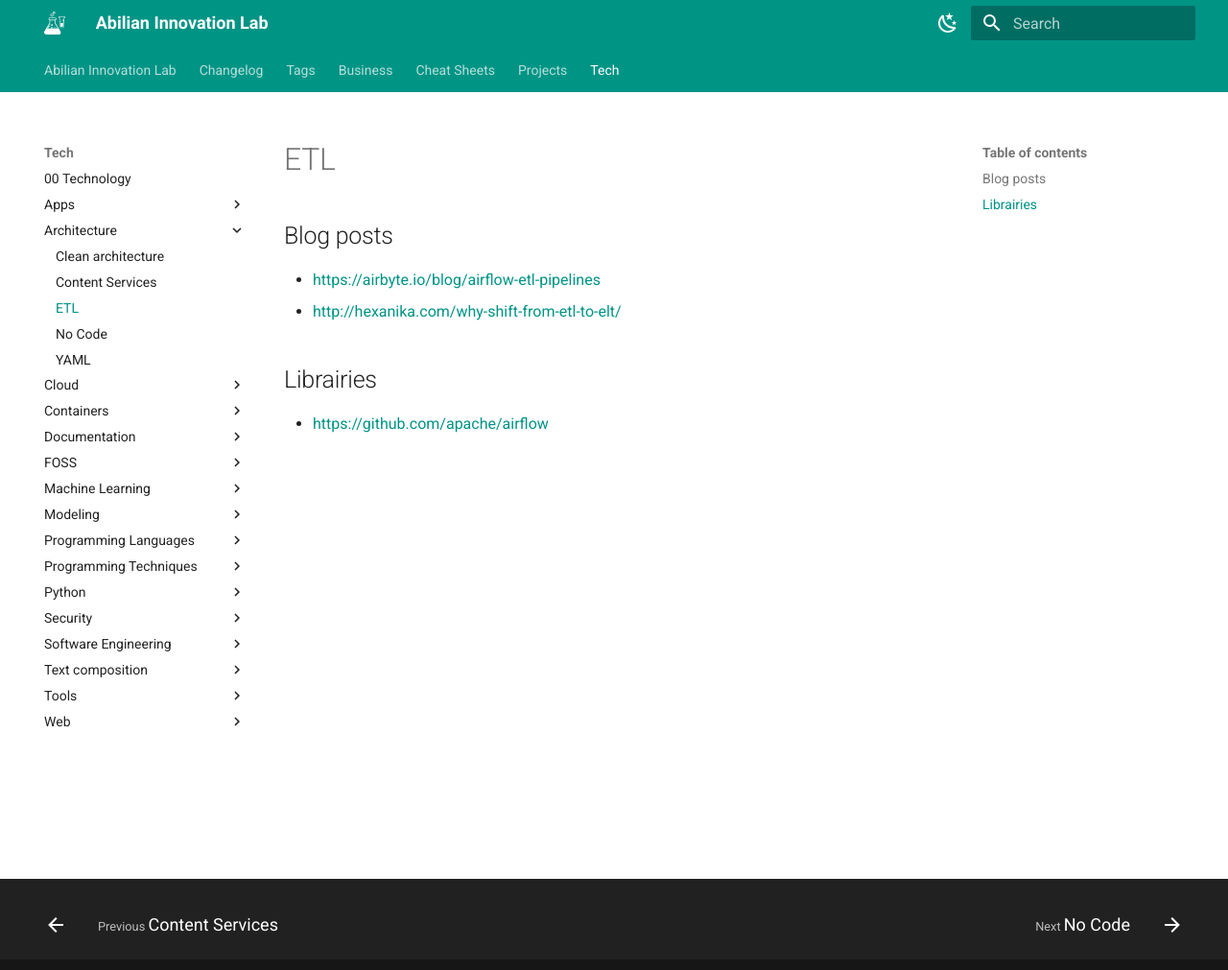
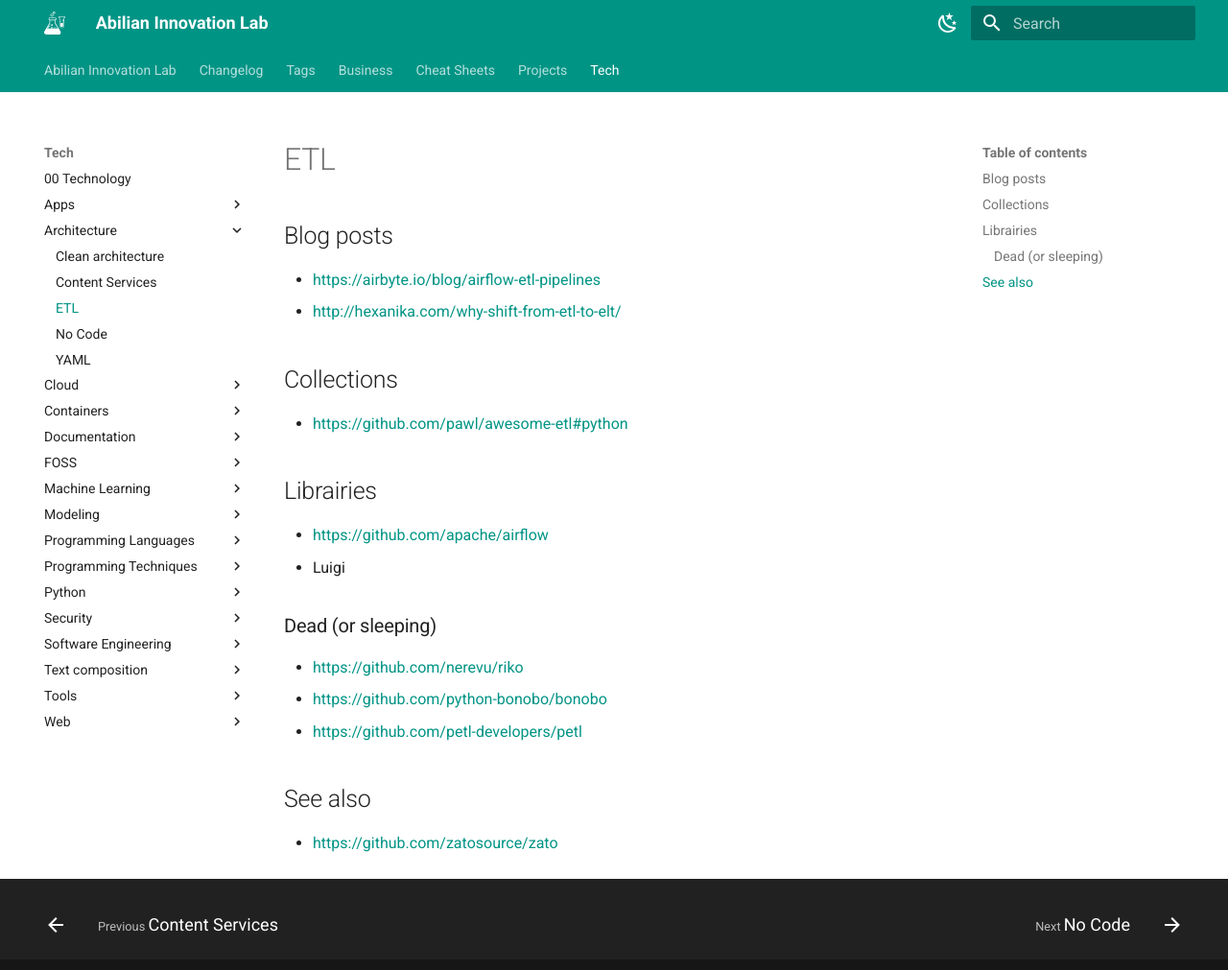
Before and after one commit to abilian/lab.abilian.com, an MkDocs documentation site: the page built from docs/Tech/Architecture/ETL.md, in a window 1280 px wide and 1032 px high. Shown: the top 1011 px of the window at 96% size. Built offline with MkDocs 1.6.1 and Material for MkDocs 9.7.7, drawn with Linux system fonts in a browser that asks for light colours; comment, search, counter and statistics services are not loaded.

Commit message:
Update content

```diff
--- a/docs/Tech/Architecture/ETL.md
+++ b/docs/Tech/Architecture/ETL.md
@@ -1,6 +1,23 @@
 ## Blog posts
+
 - https://airbyte.io/blog/airflow-etl-pipelines
 - http://hexanika.com/why-shift-from-etl-to-elt/
 
+## Collections
+
+- https://github.com/pawl/awesome-etl#python
+
 ## Librairies
+
 - https://github.com/apache/airflow
+- Luigi
+
+### Dead (or sleeping)
+
+- https://github.com/nerevu/riko
+- https://github.com/python-bonobo/bonobo
+- https://github.com/petl-developers/petl
+
+## See also
+
+- https://github.com/zatosource/zato
```
Also changed, not shown: docs/changelog.md (+4 -4 lines).
